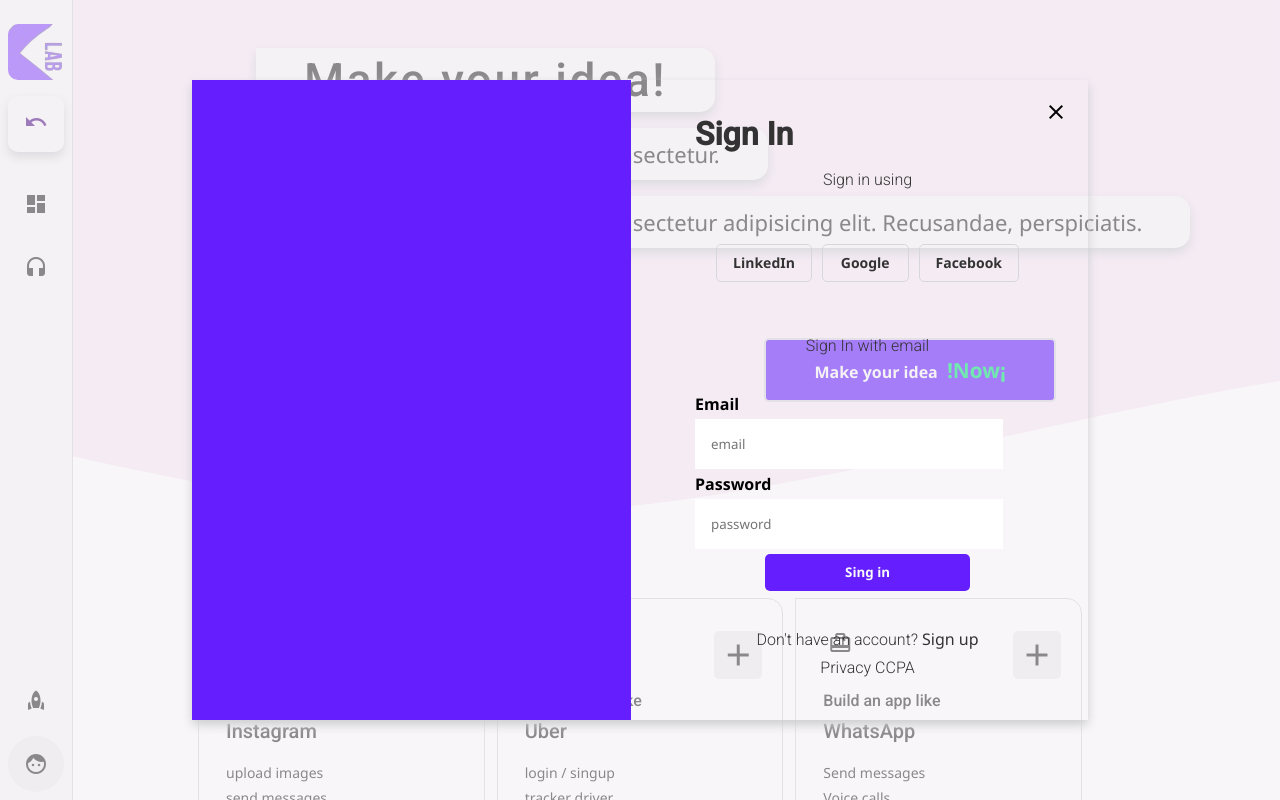
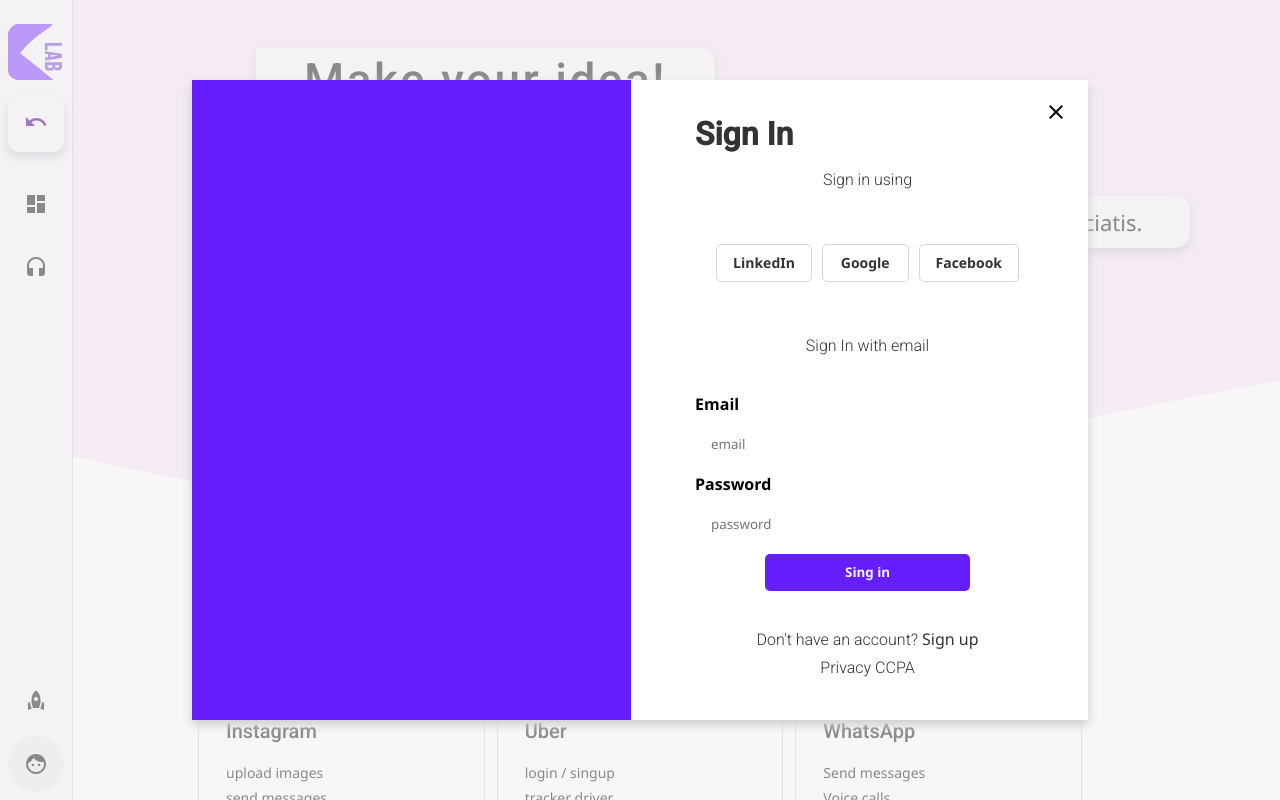
Before and after one commit to juanaguilar0710/kluster, an Angular app: page / in a window 1280 px wide. Both pictures are taken after a click on the item "dashboard". Shown: the top 800 px of the page. Built offline with nearby package versions, Linux system fonts and the light colour scheme.

Commit message:
modify style cards background

```diff
--- a/src/app/modules/public/login/login.component.css
+++ b/src/app/modules/public/login/login.component.css
@@ -20,6 +20,7 @@
   box-sizing: border-box;
   justify-content: space-evenly;
   padding: 0;
+  background-color: white;
 }
 /* styles for Info in modal left part */
 .leftSection {
--- a/src/app/modules/public/newbuildapp/newbuildapp.component.ts
+++ b/src/app/modules/public/newbuildapp/newbuildapp.component.ts
@@ -184,7 +184,6 @@ export class NewbuildappComponent implements OnInit {
     if (this.thirdFormGroup.valid) {
       const deliveryDetail = this.thirdFormGroup.value;
       this.newBuildCard.delivery_detail = Object.keys(deliveryDetail).map(key => deliveryDetail[key]);
-      console.log('New Build Card:', this.newBuildCard);
       // Aquí puedes llamar al método para crear la nueva BuildCard
       // this.createBuildcard();
     } else {
@@ -197,10 +196,9 @@ export class NewbuildappComponent implements OnInit {
       let totalCost = 0;
       formArray.controls.forEach(control => {
         const featureName = control.value;
-        console.log(featureName)
+
         const feature = this.features.find(f => f.nameFeature === featureName);
         if (feature) {
-          console.log("holay"+ feature)
           totalCost += feature.costFeature;
         }
       });
--- a/src/app/shared/basecardlist/basecardlist.component.ts
+++ b/src/app/shared/basecardlist/basecardlist.component.ts
@@ -25,7 +25,7 @@ export class BasecardlistComponent implements OnInit {
 
     this.basecardService.$baseCardId.subscribe((id: number | null) => {
       this.canContinue = id !== null;
-      console.log(id !== null)
+
     });
   }
   closeModal(){
@@ -54,6 +54,5 @@ export class BasecardlistComponent implements OnInit {
 
   resetData(){
     this.data = this.basecardService.getAllBaseCards();
-    console.log(this.data)
   }
 }
--- a/src/app/shared/details/details.component.css
+++ b/src/app/shared/details/details.component.css
@@ -19,6 +19,7 @@
     padding: 4rem;
     padding-left: 5rem;
     box-sizing: border-box;
+    background-color: white;
 }
 /* styles for Info in modal left part */
 .leftSection{
```
